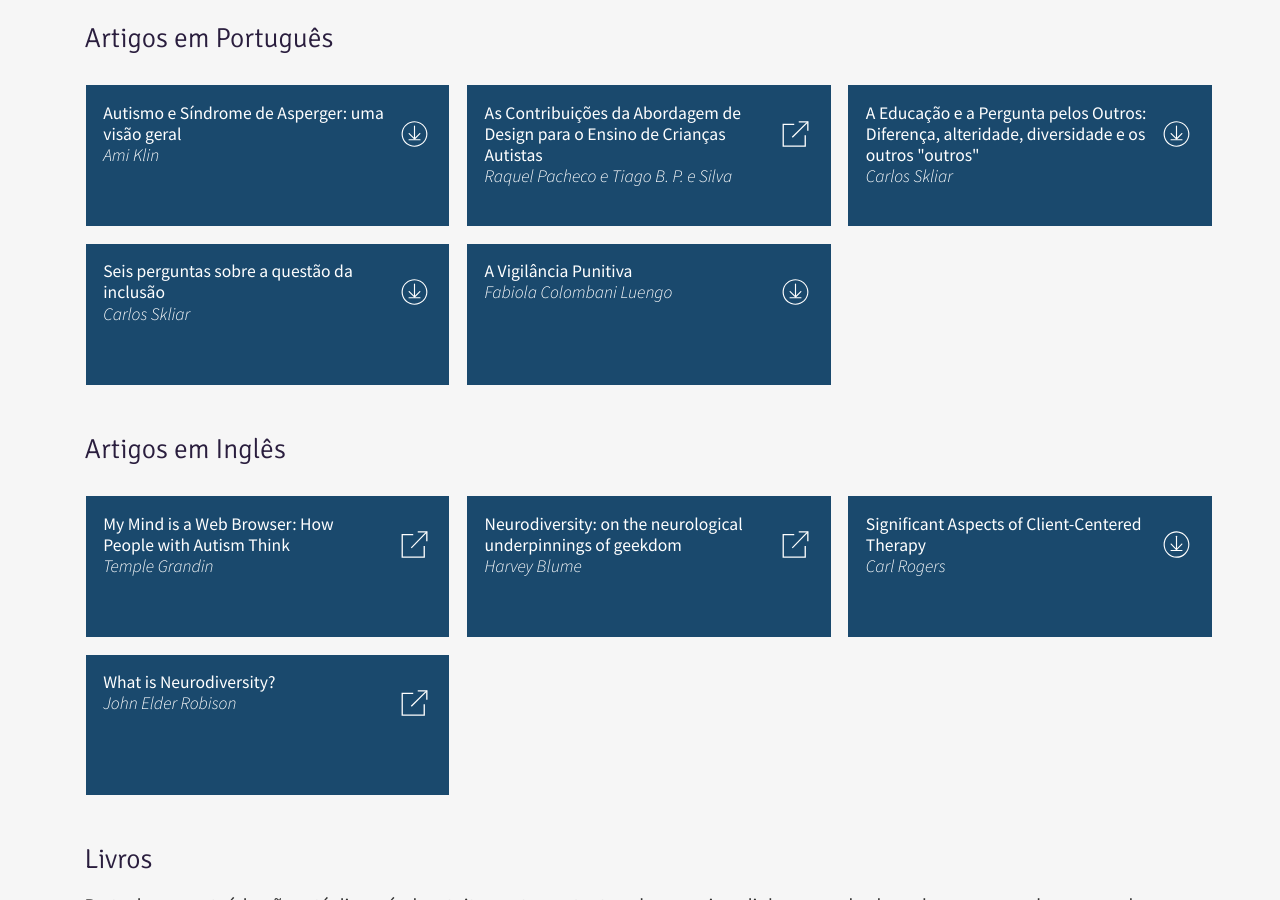
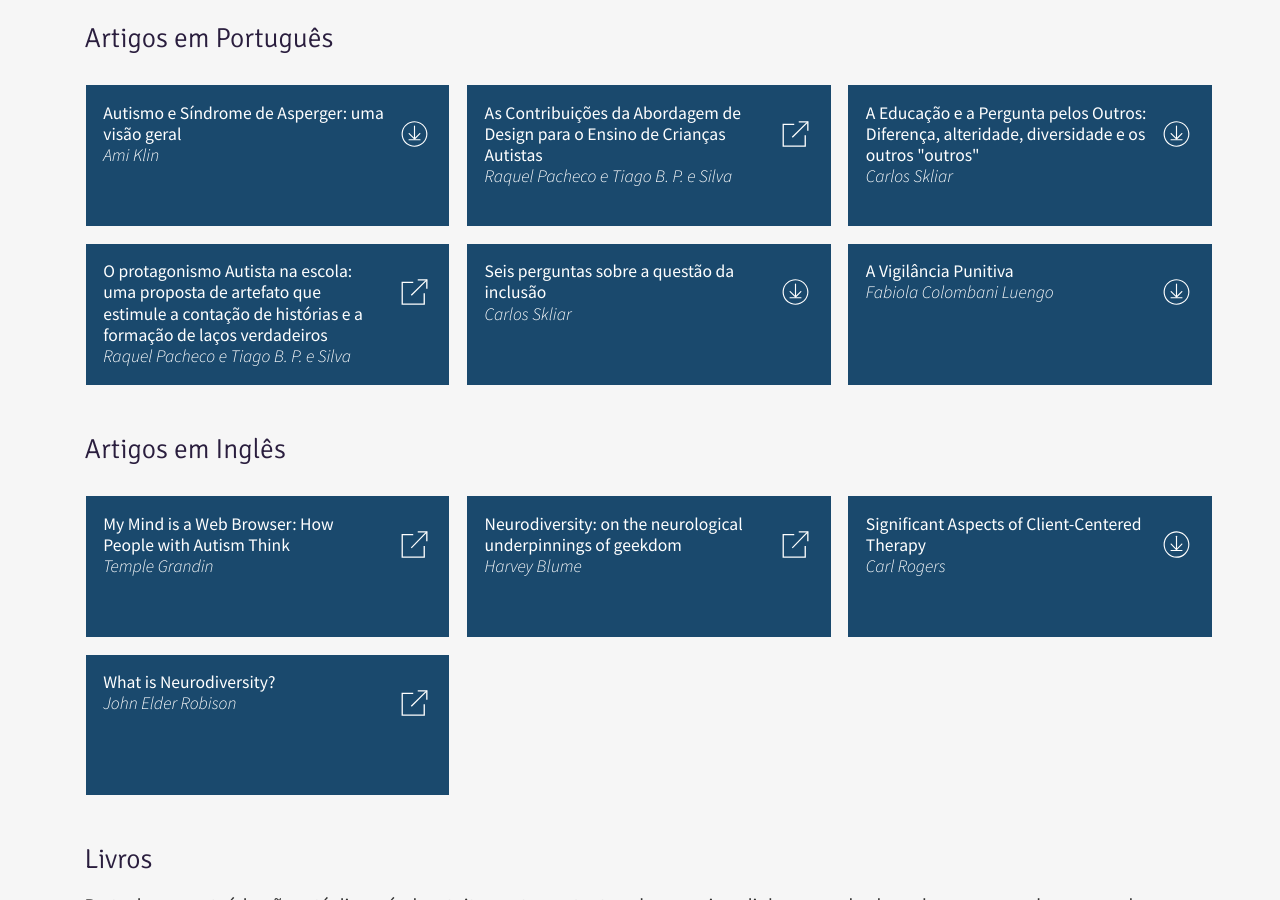
Before and after one commit to empatiaparaque/empatiaparaque.github.io, a Jekyll site: the page built from biblioteca/index.html, in a window 1280 px wide and 900 px high, scrolled down 1568 px. Built offline with Jekyll 4.4.1, drawn with Linux system fonts in a browser that asks for light colours; nearby versions of some CDN libraries.

Commit message:
Adição do artigo 2017

```diff
--- a/biblioteca/index.html
+++ b/biblioteca/index.html
@@ -180,6 +180,17 @@ title: empatia para quê?
    </div>
   </div>
 
+  <div class="column small-12 medium-3 large-4 rectangle-cover">
+   <div class="rectangle-content">
+    <a href="https://www.proceedings.blucher.com.br/article-details/o-protagonismo-autista-na-escola-uma-proposta-de-artefato-que-estimule-a-contao-de-histrias-e-a-formao-de-laos-verdadeiros-28020
+" target="_blank">
+    <span>O protagonismo Autista na escola: uma proposta de artefato que estimule a contação de histórias e a formação de laços verdadeiros
+</span><br>
+    <span class="italic">Raquel Pacheco e Tiago B. P. e Silva</span>
+    <img src="../img/ext_link-white.svg">
+   </a>
+   </div>
+  </div>
 
   <div class="column small-12 medium-3 large-4 rectangle-cover">
    <div class="rectangle-content">
```
